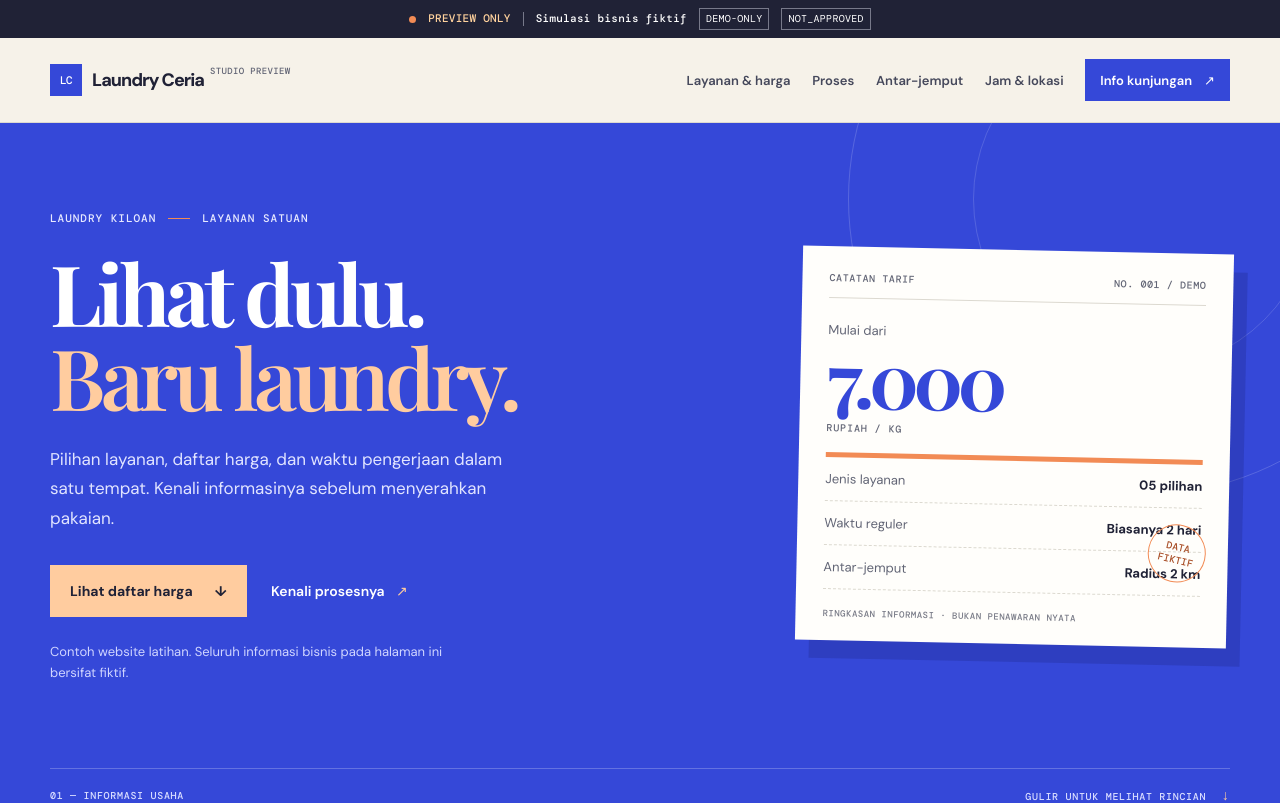
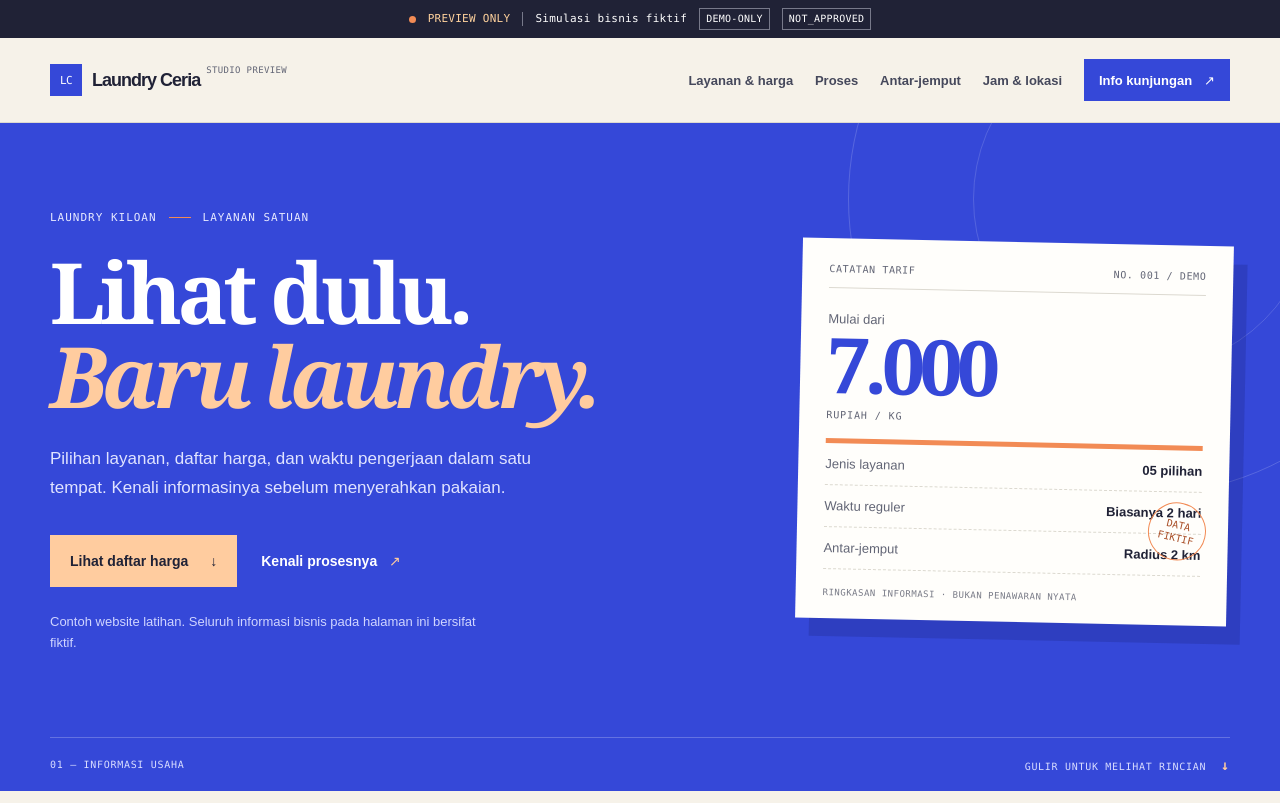
Before and after one commit to kannaryukkei/laundry-ceria-website, a React (Vite) app: page / in a window 1280 px wide. Shown: the top 803 px of the page. Built offline with nearby package versions, Linux system fonts and the light colour scheme.

Commit message:
fix(test-02): remove external font dependency

```diff
--- a/src/styles.css
+++ b/src/styles.css
@@ -1,7 +1,5 @@
-@import url('https://fonts.googleapis.com/css2?family=DM+Mono:wght@400;500&family=DM+Sans:wght@400;500;600;700;800&family=Playfair+Display:wght@600;700;800&display=swap');
-
 :root {
-  font-family: 'DM Sans', ui-sans-serif, system-ui, sans-serif;
+  font-family: Arial, Helvetica, ui-sans-serif, system-ui, sans-serif;
   color: #202236;
   background: #F6F2E9;
   font-synthesis: none;
@@ -15,8 +13,8 @@
   --white: #FFFEFB;
   --muted: #626575;
   --line: #DCD9D0;
-  --mono: 'DM Mono', ui-monospace, monospace;
-  --display: 'Playfair Display', Georgia, serif;
+  --mono: ui-monospace, 'Cascadia Code', Consolas, monospace;
+  --display: Georgia, 'Times New Roman', serif;
   --shell: 1180px;
   --gutter: 48px;
   scroll-behavior: smooth;
```
